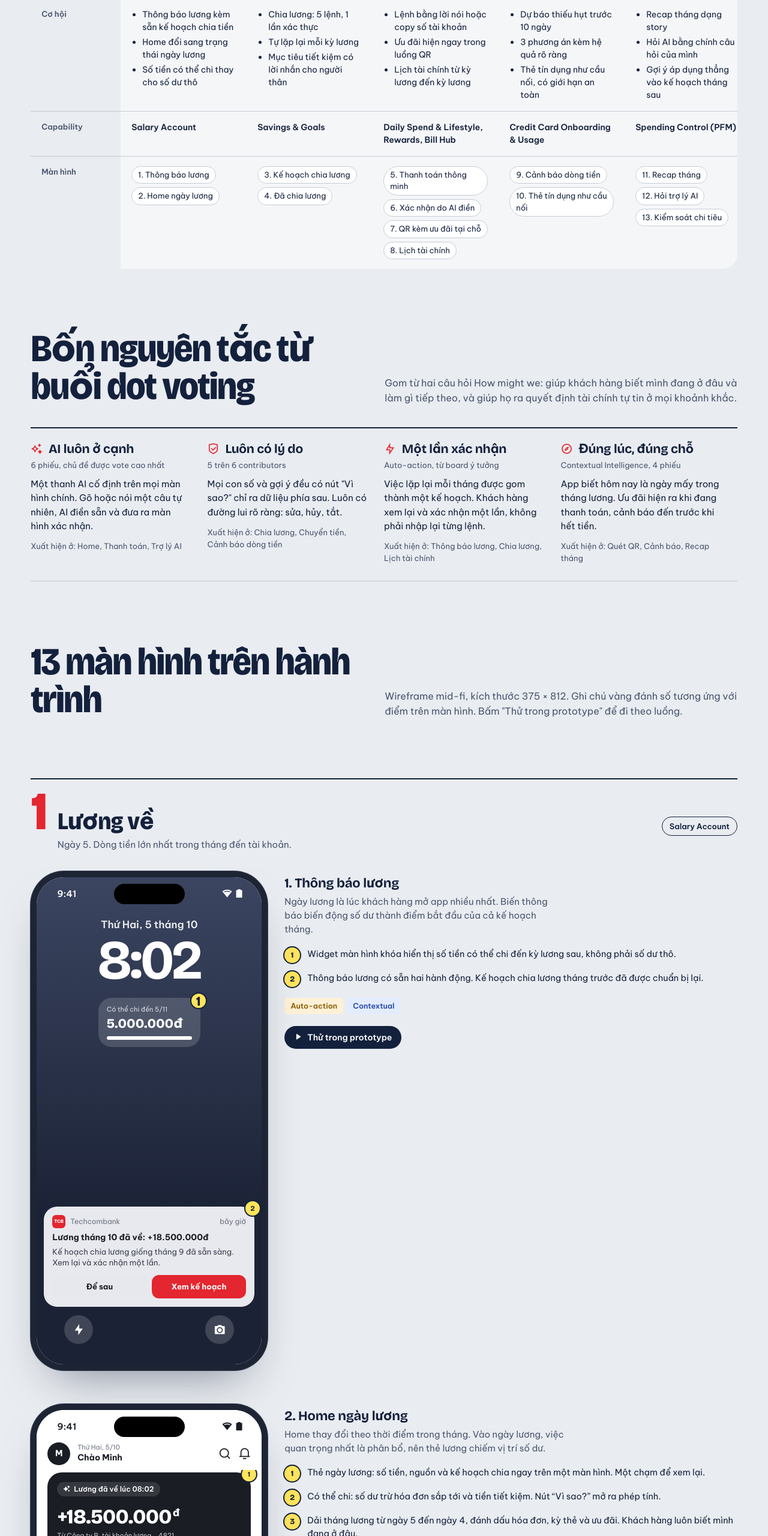
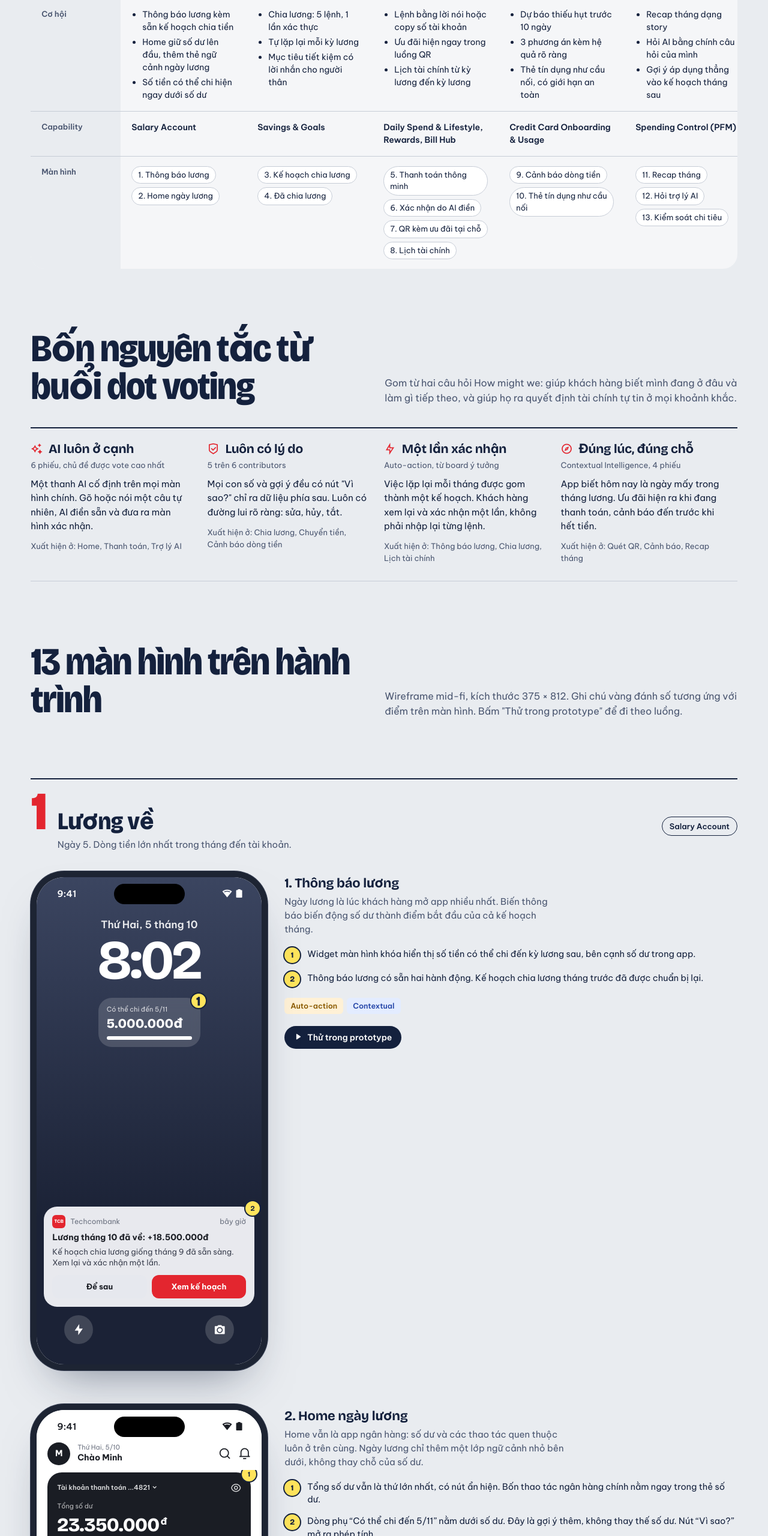
Before and after one commit to Quanganhtr/project-x, a plain HTML site: page index.html in a window 1280 px wide. Shown: the part 2017-4577 px from the top of the page at 60% size. Drawn offline with nearby package versions, Linux system fonts and the light colour scheme.

Commit message:
Make Home bank-first: balance on top, payday as a context card
Co-Authored-By: Claude Opus 5.5 <noreply@anthropic.com>

```diff
--- a/app.js
+++ b/app.js
@@ -43,7 +43,7 @@ const MOMENTS = [
     doing: "Nhận lương từ Công ty B, mở app kiểm tra số dư.",
     feel: "“Lương về rồi, nhẹ cả người.”",
     pain: "Thông báo chỉ báo biến động số dư. Việc cần làm tiếp theo nằm trong đầu khách hàng.",
-    opp: ["Thông báo lương kèm sẵn kế hoạch chia tiền", "Home đổi sang trạng thái ngày lương", "Số tiền có thể chi thay cho số dư thô"],
+    opp: ["Thông báo lương kèm sẵn kế hoạch chia tiền", "Home giữ số dư lên đầu, thêm thẻ ngữ cảnh ngày lương", "Số tiền có thể chi hiện ngay dưới số dư"],
     now: 0.88, next: 0.92,
   },
   {
@@ -96,7 +96,7 @@ const SCREENS = [
     why: "Ngày lương là lúc khách hàng mở app nhiều nhất. Biến thông báo biến động số dư thành điểm bắt đầu của cả kế hoạch tháng.",
     tags: [["auto", "Auto-action"], ["ctx", "Contextual"]],
     notes: [
-      "Widget màn hình khóa hiển thị số tiền có thể chi đến kỳ lương sau, không phải số dư thô.",
+      "Widget màn hình khóa hiển thị số tiền có thể chi đến kỳ lương sau, bên cạnh số dư trong app.",
       "Thông báo lương có sẵn hai hành động. Kế hoạch chia lương tháng trước đã được chuẩn bị lại.",
     ],
     html: () => `
@@ -115,45 +115,44 @@ const SCREENS = [
   },
   {
     id: "home", m: 1, name: "Home ngày lương",
-    why: "Home thay đổi theo thời điểm trong tháng. Vào ngày lương, việc quan trọng nhất là phân bổ, nên thẻ lương chiếm vị trí số dư.",
+    why: "Home vẫn là app ngân hàng: số dư và các thao tác quen thuộc luôn ở trên cùng. Ngày lương chỉ thêm một lớp ngữ cảnh nhỏ bên dưới, không thay chỗ của số dư.",
     tags: [["ctx", "Contextual"], ["nav", "Self-service navigation"], ["ai", "AI xuyên suốt"]],
     notes: [
-      "Thẻ ngày lương: số tiền, nguồn và kế hoạch chia ngay trên một màn hình. Một chạm để xem lại.",
-      "Có thể chi: số dư trừ hóa đơn sắp tới và tiền tiết kiệm. Nút “Vì sao?” mở ra phép tính.",
-      "Dải tháng lương từ ngày 5 đến ngày 4, đánh dấu hóa đơn, kỳ thẻ và ưu đãi. Khách hàng luôn biết mình đang ở đâu.",
+      "Tổng số dư vẫn là thứ lớn nhất, có nút ẩn hiện. Bốn thao tác ngân hàng chính nằm ngay trong thẻ số dư.",
+      "Dòng phụ “Có thể chi đến 5/11” nằm dưới số dư. Đây là gợi ý thêm, không thay thế số dư. Nút “Vì sao?” mở ra phép tính.",
+      "Thẻ ngữ cảnh ngày lương: gọn, chỉ hiện vào ngày lương và tự ẩn sau khi chia xong. Một chạm để mở kế hoạch chia lương.",
+      "Dải tháng lương nhỏ phía dưới. Khách hàng biết mình đang ở đâu trong tháng và sắp phải trả gì.",
       "Thanh AI cố định trên tab bar. Gợi ý thay đổi theo ngày trong tháng.",
     ],
     html: () => `
       <div class="scr">${sb()}
         <div class="greet"><div class="ava">M</div><div class="grow"><div class="xs muted">Thứ Hai, 5/10</div><b>Chào Minh</b></div><i class="ri-search-line" style="font-size:21px"></i><i class="ri-notification-3-line" style="font-size:21px"></i></div>
-        <div class="body">
-          <div class="payday rel" data-go="split">${P(1)}
-            <span class="tagline"><i class="ri-sparkling-2-fill"></i>Lương đã về lúc 08:02</span>
-            <div class="amt">+18.500.000<sup>đ</sup></div>
-            <div class="xs" style="opacity:.75">Từ Công ty B, tài khoản lương ...4821</div>
-            <div class="split-bar"><i class="s1" style="flex:9"></i><i class="s2" style="flex:5"></i><i class="s3" style="flex:1.5"></i><i class="s4" style="flex:1"></i><i class="s5" style="flex:2"></i></div>
-            <div class="split-leg"><span style="--c:#8b93a7">Ngân hàng chính</span><span style="--c:#fff">Chi tiêu</span><span style="--c:#ffd34d">Du lịch</span><span style="--c:#9b8cff">Khẩn cấp</span><span style="--c:#e3262f">Thẻ</span></div>
-            <div class="go-row">Chia lương theo kế hoạch<em>1 chạm</em></div>
+        <div class="body" style="gap:10px">
+          <div class="bal rel">${P(1)}
+            <div class="row sp"><span class="xs bal-acc">Tài khoản thanh toán ...4821<i class="ri-arrow-down-s-line"></i></span><i class="ri-eye-line" style="font-size:18px;opacity:.8"></i></div>
+            <div class="xs" style="opacity:.7;margin-top:10px">Tổng số dư</div>
+            <div class="amt" style="font-size:32px">23.350.000<sup>đ</sup></div>
+            <div class="bal-safe rel">${P(2, "l")}<span>Có thể chi đến 5/11: <b>5.000.000đ</b></span><span class="why-chip" style="background:rgba(255,255,255,.14);color:#fff"><i class="ri-question-line"></i>Vì sao?</span></div>
+            <div class="bal-acts"><span><i class="ri-arrow-left-right-line"></i>Chuyển tiền</span><span data-go="qr"><i class="ri-qr-scan-2-line"></i>Quét QR</span><span><i class="ri-bill-line"></i>Hóa đơn</span><span><i class="ri-file-list-3-line"></i>Lịch sử</span></div>
           </div>
-          <div class="card rel">${P(2)}
-            <div class="row sp"><span class="sm muted">Có thể chi đến 5/11</span><span class="why-chip"><i class="ri-question-line"></i>Vì sao?</span></div>
-            <div class="row sp" style="align-items:flex-end"><div class="amt" style="font-size:24px">5.000.000<sup>đ</sup></div><span class="sm muted">≈ 161.000đ mỗi ngày</span></div>
+          <div class="pay-note rel" data-go="split">${P(3)}
+            <div class="ico" style="background:#fff;color:var(--red)"><i class="ri-hand-coin-line"></i></div>
+            <div class="grow"><b class="sm">Lương về +18.500.000đ</b><div class="xs muted">Kế hoạch chia lương đã sẵn sàng</div></div>
+            <span class="pn-btn">Chia lương</span>
           </div>
-          <div class="rel" style="padding:2px 2px 0">${P(3, "l")}
+          <div class="svc"><div><div class="ico"><i class="ri-safe-2-line"></i></div>Tiết kiệm</div><div><div class="ico"><i class="ri-bank-card-line"></i></div>Thẻ</div><div><div class="ico"><i class="ri-hand-coin-line"></i></div>Vay</div><div><div class="ico"><i class="ri-apps-2-line"></i></div>Tất cả</div></div>
+          <div class="rel" style="padding:2px 2px 0">${P(4, "l")}
             <div class="row sp sm"><b>Tháng lương của bạn</b><span class="muted xs" data-go="cal">Xem lịch</span></div>
             <div class="strip"><div class="done" style="width:3%"></div>
               <i class="d now" style="left:3%"></i><i class="d dbill" style="left:20%"></i><i class="d dbill" style="left:26%"></i><i class="d dcard" style="left:34%"></i><i class="d doffer" style="left:47%"></i><i class="d dbill" style="left:52%"></i><i class="d dbill" style="left:68%"></i><i class="d" style="left:99%"></i>
               <span class="lbl" style="left:4%">Hôm nay</span><span class="lbl" style="left:34%">Thẻ 15/10</span><span class="lbl" style="left:68%">Điện nước</span><span class="lbl" style="left:94%">Lương</span>
             </div>
           </div>
-          <div class="quick"><div><div class="ico"><i class="ri-arrow-left-right-line"></i></div>Chuyển tiền</div><div><div class="ico"><i class="ri-qr-code-line"></i></div>Quét QR</div><div><div class="ico"><i class="ri-bill-line"></i></div>Hóa đơn</div><div><div class="ico"><i class="ri-gift-line"></i></div>Ưu đãi</div></div>
         </div>
-        ${aiBar("“Chia lương giống tháng trước nhé”", P(4))}
+        ${aiBar("“Chia lương giống tháng trước nhé”", P(5))}
         ${tabs("home")}
       </div>`,
   },
-
-  /* ===== 2. Phân bổ ===== */
   {
     id: "split", m: 2, name: "Kế hoạch chia lương",
     why: "Thay 5 lệnh chuyển tiền lặp lại mỗi tháng bằng một kế hoạch. Mỗi dòng tự giải thích vì sao có con số đó.",
--- a/styles.css
+++ b/styles.css
@@ -479,3 +479,18 @@ body.present .stage-wrap { min-height: 100vh; min-height: 100dvh; }
 body.present #presentBtn { background: var(--red); border-color: var(--red); color: #fff; }
 @media (max-height: 880px) { body.present .stage .dev { zoom: 0.88; } }
 @media (max-height: 790px) { body.present .stage .dev { zoom: 0.78; } }
+
+/* home: bank-first balance card */
+.bal { border-radius: 24px; padding: 14px 16px 12px; background: #1a1d24; color: #fff; }
+.bal-acc { display: inline-flex; align-items: center; gap: 2px; opacity: .85; font-weight: 600; }
+.bal .amt { margin-top: 2px; }
+.bal-safe { display: flex; justify-content: space-between; align-items: center; gap: 8px; margin-top: 10px; padding-top: 10px; border-top: 1px solid rgba(255,255,255,.14); font-size: 12px; }
+.bal-safe span:first-child { opacity: .85; }
+.bal-acts { display: grid; grid-template-columns: repeat(4, 1fr); gap: 6px; margin-top: 12px; }
+.bal-acts span { display: grid; justify-items: center; gap: 5px; font-size: 11px; font-weight: 600; padding: 9px 2px; border-radius: 14px; background: rgba(255,255,255,.1); }
+.bal-acts i { font-size: 19px; }
+.pay-note { display: flex; align-items: center; gap: 10px; padding: 10px 12px; border-radius: 18px; background: #fff6dc; border: 1px solid #f3e1a6; cursor: pointer; }
+.pay-note .ico { width: 36px; height: 36px; border-radius: 11px; font-size: 18px; }
+.pn-btn { font-size: 12px; font-weight: 700; color: #fff; background: var(--red); padding: 7px 11px; border-radius: 10px; white-space: nowrap; }
+.svc { display: grid; grid-template-columns: repeat(4, 1fr); text-align: center; font-size: 11.5px; gap: 6px; }
+.svc .ico { margin: 0 auto 6px; }
```
